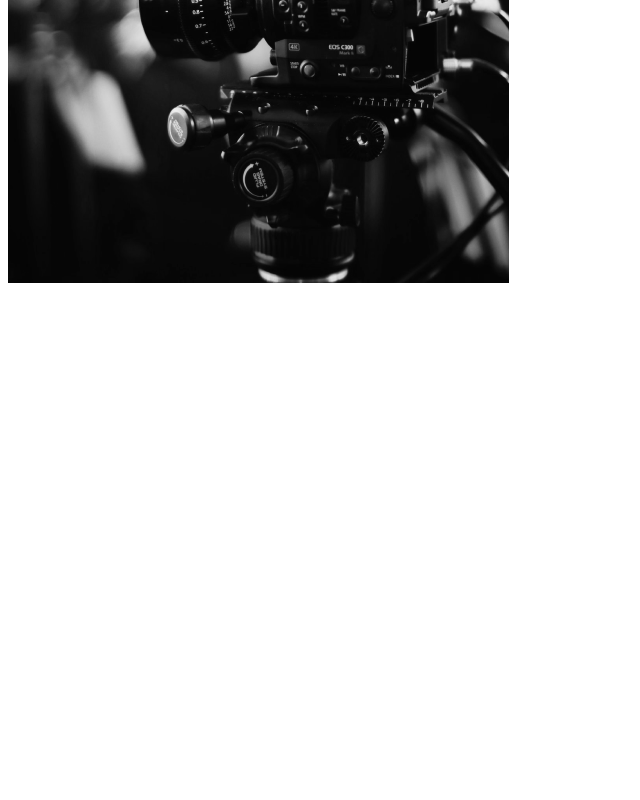
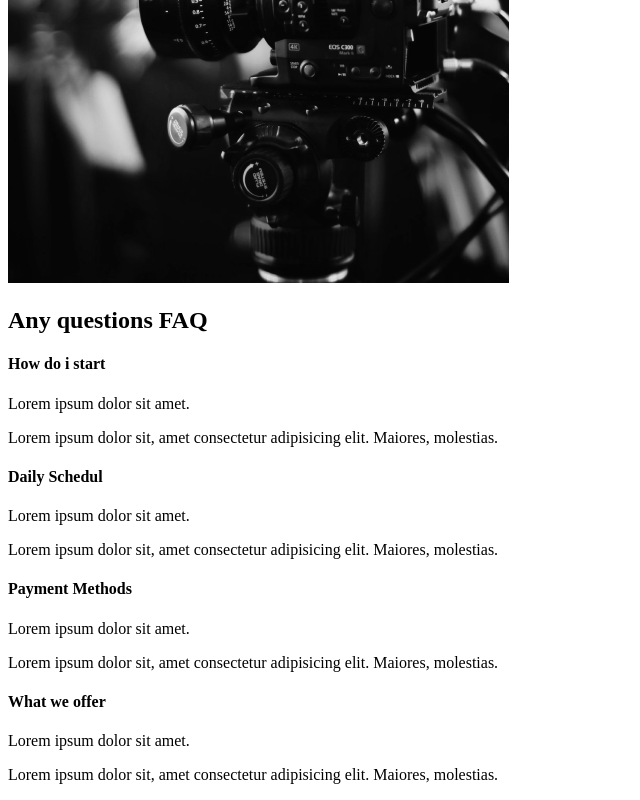
Before and after one commit to santimiq/test-portfolio-react, a React (Create React App) app: page / in a window 1280 px wide. Shown: the part 2099-2899 px from the top of the page, without its empty margins (0-640 px from the left). Before the commit the page ends 2394 px from the top, so only its background shows below. Built offline with nearby package versions, Linux system fonts and the light colour scheme.

Commit message:
Created FAQ Section

```diff
--- /dev/null
+++ b/src/components/FaqSection.js
@@ -0,0 +1,39 @@
+import React from 'react'
+
+const FaqSection =() => {
+    return (
+        <div className="faq">
+            <h2>Any questions <span>FAQ</span></h2>
+            <div className="question">
+                <h4>How do i start</h4>
+                <div className="answer">
+                    <p>Lorem ipsum dolor sit amet.</p>
+                    <p>Lorem ipsum dolor sit, amet consectetur adipisicing elit. Maiores, molestias.</p>
+                </div>
+            </div>
+            <div className="question">
+                <h4>Daily Schedul</h4>
+                <div className="answer">
+                    <p>Lorem ipsum dolor sit amet.</p>
+                    <p>Lorem ipsum dolor sit, amet consectetur adipisicing elit. Maiores, molestias.</p>
+                </div>
+            </div>
+            <div className="question">
+                <h4>Payment Methods</h4>
+                <div className="answer">
+                    <p>Lorem ipsum dolor sit amet.</p>
+                    <p>Lorem ipsum dolor sit, amet consectetur adipisicing elit. Maiores, molestias.</p>
+                </div>
+            </div>
+            <div className="question">
+                <h4>What we offer</h4>
+                <div className="answer">
+                    <p>Lorem ipsum dolor sit amet.</p>
+                    <p>Lorem ipsum dolor sit, amet consectetur adipisicing elit. Maiores, molestias.</p>
+                </div>
+            </div>
+        </div>
+    )
+}
+
+export default FaqSection
--- a/src/pages/AboutUs.js
+++ b/src/pages/AboutUs.js
@@ -2,12 +2,14 @@
 //Import Sections Components
 import AboutSection from '../components/AboutSection'
 import ServiceSection from '../components/ServiceSection'
+import FaqSection from '../components/FaqSection'
 
 const AboutUs = () => {
     return (
         <>
             <AboutSection />
             <ServiceSection />
+            <FaqSection />
         </>
     )
 }
```
